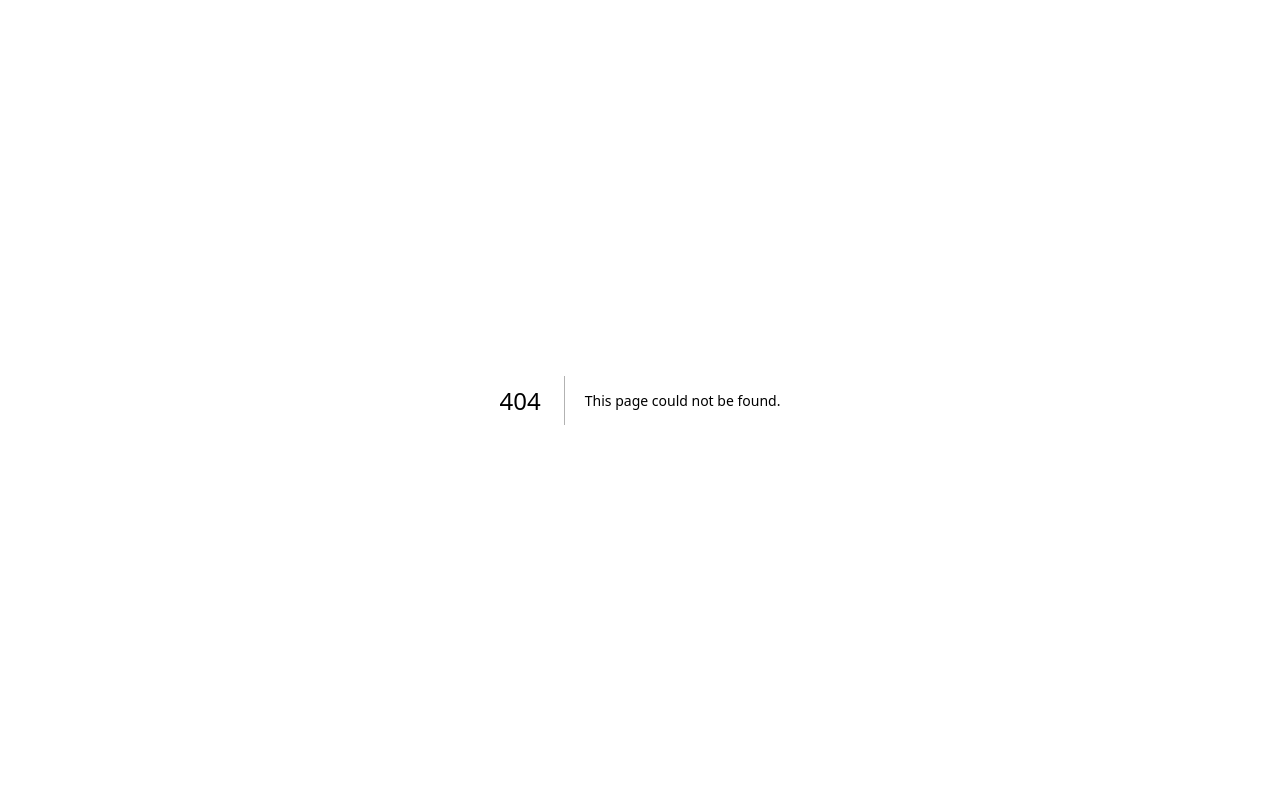
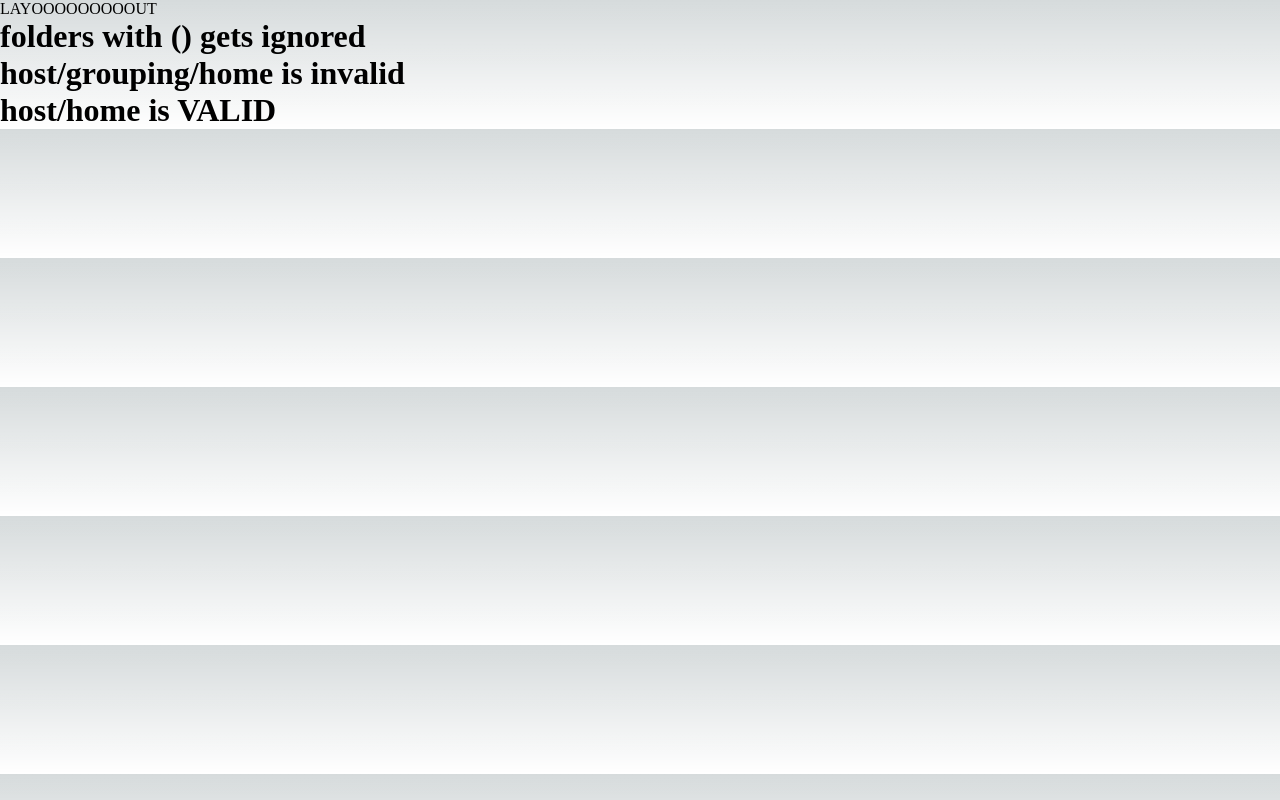
Before and after one commit to K2adir/next-js-13-intro, a Next.js app in the folder nextjs/: page /home in a window 1280 px wide. Before the commit this address had no page. Built offline with nearby package versions, Linux system fonts and the light colour scheme.

Commit message:
layout and grouping demo added

```diff
--- /dev/null
+++ b/nextjs/app/(grouping)/home/page.jsx
@@ -0,0 +1,9 @@
+export default function Home() {
+  return (
+    <div>
+      <h1>folders with () gets ignored</h1>
+      <h1>host/grouping/home is invalid</h1>
+      <h1>host/home is VALID</h1>
+    </div>
+  );
+}
--- /dev/null
+++ b/nextjs/app/blog/[slug]/page.jsx
@@ -0,0 +1,5 @@
+export default function Post() {
+  return (
+    <div> BLOG POST PAGE - This is how slugs work. create a folder with []</div>
+  );
+}
--- /dev/null
+++ b/nextjs/app/blog/page.jsx
@@ -0,0 +1,3 @@
+export default function Blog() {
+  return <div>Anan</div>;
+}
--- a/nextjs/app/layout.js
+++ b/nextjs/app/layout.js
@@ -1,14 +1,17 @@
-import './globals.css'
+import "./globals.css";
 
 export const metadata = {
-  title: 'Create Next App',
-  description: 'Generated by create next app',
-}
+  title: "Layout Js",
+  description: "Generated by create next app",
+};
 
 export default function RootLayout({ children }) {
   return (
     <html lang="en">
-      <body>{children}</body>
+      <body>
+        <div>LAYOOOOOOOOOUT</div>
+        <div>{children}</div>
+      </body>
     </html>
-  )
+  );
 }
```
Also changed, not shown: nextjs/app/contact/layout.jsx (added, +10 -0 lines), nextjs/app/contact/page.jsx (added, +7 -0 lines).
